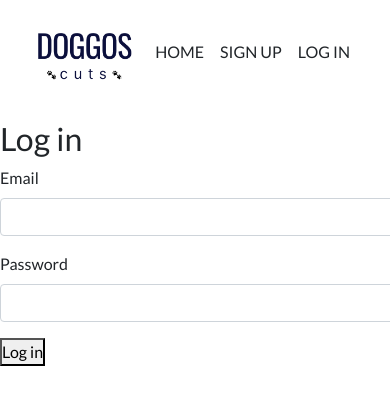
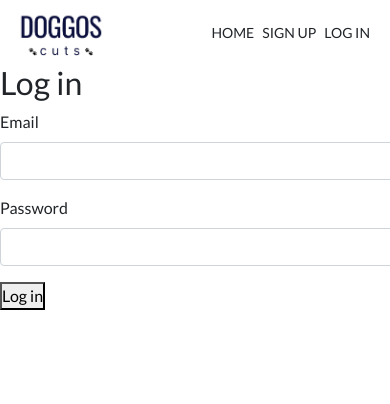
Before and after one commit to Hanna2m/salon_frontend, a React (Create React App) app: page /login in a window 390 px wide. Shown: the top 404 px of the page. Built offline with nearby package versions, Linux system fonts and the light colour scheme.

Commit message:
Styling for Header

```diff
--- a/src/components/Header.jsx
+++ b/src/components/Header.jsx
@@ -16,7 +16,6 @@ function Header() {
 
   return (
     <header>
-
       <nav className="navbar">
         <Link to="/">
           <img src={logo} className="logo" />
@@ -24,22 +23,18 @@ function Header() {
         {user && (
           <div className="menu">
             <div id="links">
-              {user.role === "admin" && (
+              <div id="auth">
+                <h6 className="greeting">Hello, {user.name} </h6>
+              </div>
+              {user.role === "Admin" && (
                 <Link to="/dashboard" className="navbar-link">
                   Dashboard
                 </Link>
               )}
             </div>
-            <div id="auth">
-              <h6>Hello, {user.name} </h6>
-              <Button variant="outlined" size="small" onClick={handleLogout}>Log out</Button>
-            </div>
-              {/* <Link to="/" className="navbar-link">
-                Home
-              </Link> */}
-
-
-
+            <Button variant="outlined" size="small" onClick={handleLogout}>
+              Log out
+            </Button>
           </div>
         )}
         {!user && (
--- a/src/components/styles/_header.css
+++ b/src/components/styles/_header.css
@@ -4,7 +4,6 @@ header {
   align-items: center;
   width: 100%;
   padding: 1rem;
-  margin-bottom: 1rem;
 }
 
 .logo {
@@ -12,8 +11,9 @@ header {
 }
 
 .navbar-link {
-  margin: 0 0.5rem;
+  margin: 0 1rem;
   text-transform: uppercase;
+  letter-spacing: 1px;
   color: inherit;
 }
 
@@ -22,6 +22,7 @@ header {
   display: flex;
   flex-direction: row;
 }
+
 .menu {
   display: flex;
   align-items: flex-end;
@@ -30,8 +31,37 @@ header {
 #auth {
   display: flex;
   flex-direction: column;
-  align-items: end;
+  align-items: flex-end;
 }
+
 #links {
   margin-bottom: 3px;
+  display: flex;
+  align-items: center;
 }
+
+.greeting {
+  text-transform: capitalize;
+  margin: 0 1rem 2px;
+  color: #864bf8;
+}
+
+@media screen and (max-width: 500px) {
+  .greeting {
+    display: none;
+  }
+  header {
+    padding: 0;
+  }
+}
+
+@media screen and (max-width: 600px) {
+  .logo {
+    height: 3rem;
+  }
+  .navbar-link {
+    font-size: 0.875rem;
+    margin: 0 0.25rem;
+    letter-spacing: 0;
+  }
+}
```
